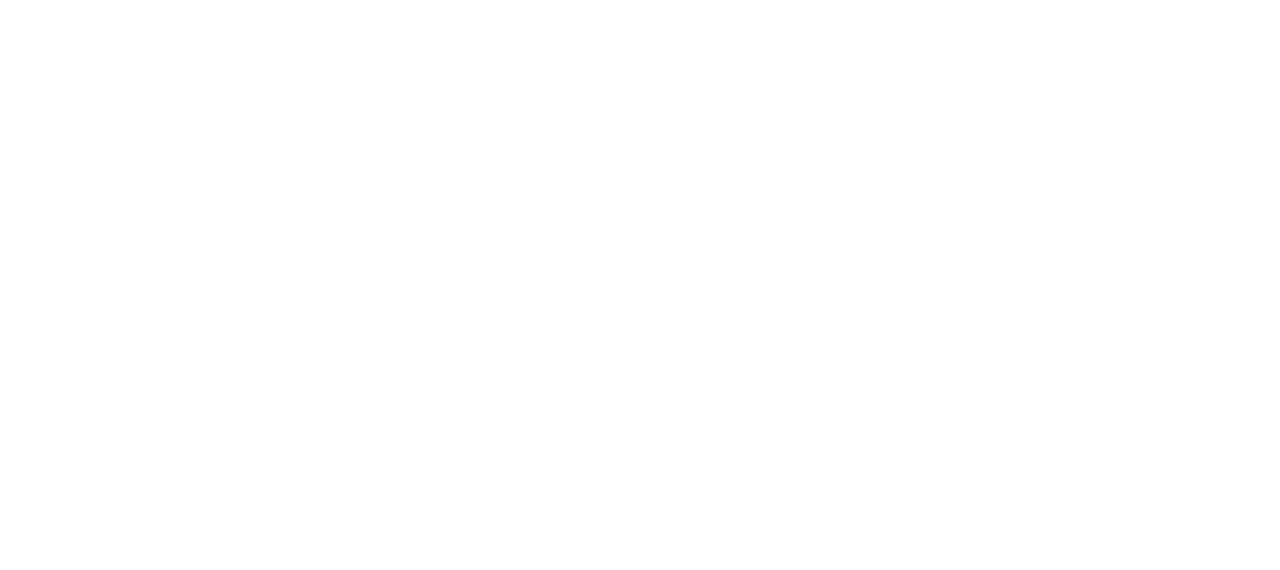
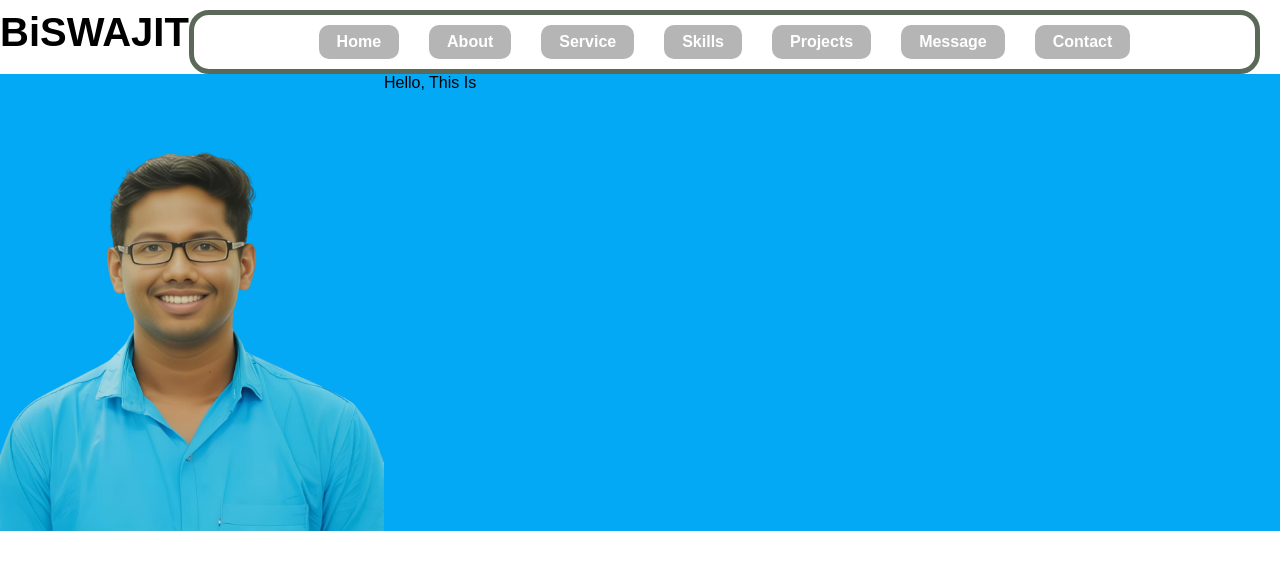
Before and after one commit to Biswajit-Sardar/Portfolio, a plain HTML site: page index.html in a window 1280 px wide. Drawn offline with Linux system fonts and the light colour scheme.

Commit message:
Refactor navigation styles and add initial HTML structure

```diff
--- a/css/style.css
+++ b/css/style.css
@@ -23,6 +23,8 @@ nav{
     display: flex;
     margin-top: 10px;
 
+}.nav-box{
+    overflow: visible;
 }
 .nav-box{
     display: flex;
@@ -35,30 +37,88 @@ nav{
     padding: 10px;
     padding-right: 40px;
     padding-left: 40px;
-
     justify-content: center;
+    width: 100%;
 
 }
 
 .nav-box a{
-    background-color: rgb(181, 181, 181);
-    color: rgb(255, 255, 255);
-    margin: 0 20px;
-    padding: 5px 10px;
-    border: 2px solid rgb(183, 183, 183);
+    position: relative;
+    padding: 8px 18px;
+    margin: 0 15px;
+    color: #fff;
+    background: #b5b5b5;
     border-radius: 10px;
-    text-align: center;
+    text-decoration: none;
     font-weight: 600;
-    transition: all 0.6s linear;
+    overflow: visible;
+    z-index: 1;
+}
+
+.nav-box a::before{
+    content: "";
+    position: absolute;
+    inset: -4px;
+    background: linear-gradient(
+        90deg,
+        #03a9f4,
+        #f441a5,
+        #ffeb3b,
+        #03a9f4
+    );
+    background-size: 400%;
+    border-radius: 14px;
+    z-index: -1;
+    opacity: 0;
+}
+
+.nav-box a::after{
+    content: "";
+    position: absolute;
+    inset: -6px;
+    background: linear-gradient(
+        90deg,
+        #03a9f4,
+        #f441a5,
+        #ffeb3b,
+        #03a9f4
+    );
+    background-size: 400%;
+    filter: blur(18px);
+    border-radius: 14px;
+    z-index: -2;
+    opacity: 0;
+}
+
+.nav-box a:hover::before,
+.nav-box a:hover::after{
+    opacity: 1;
+    animation: glow 6s linear infinite;
 }
 
 .nav-box a:hover{
-    background-color: rgb(255, 255, 255);
-    color:rgb(91, 105, 89);
-    margin: 0 20px;
-    padding: 5px 10px;
-    border: 2px solid rgb(91, 105, 89);
-    border-radius: 10px;
-    text-align: center;
-    font-weight: 600;
+    background: #fff;
+    color: #000;
 }
+
+/* animation */
+@keyframes glow{
+    0%{ background-position: 0%; }
+    100%{ background-position: 400%; }
+}
+
+/*
+.big-box{
+    display: block;
+
+}
+*/
+.big-box1{
+    display: flex;
+    background-color: #03a9f4;
+}
+.big-box1 img{
+    width: 30%;
+    height: auto;
+
+}
--- a/index.html
+++ b/index.html
@@ -0,0 +1,33 @@
+<!DOCTYPE html>
+<html lang="en">
+<head>
+    <meta charset="UTF-8">
+    <meta name="viewport" content="width=device-width, initial-scale=1.0">
+    <title>Document</title>
+    <link rel="stylesheet" href="css/style.css">
+</head>
+<body>
+    <div class="big-box"><!--Starting nava bar-->
+    <nav>
+        <div class="logo">BiSWAJIT</div>
+
+        <div class="nav-box">
+            <a href="#">Home</a>
+            <a href="#">About</a>
+            <a href="#">Service</a>
+            <a href="#">Skills</a>
+            <a href="#">Projects</a>
+            <a href="#">Message</a>
+            <a href="#">Contact</a>
+        </div>
+    </nav>
+    <div class="big-box1">
+        <img src="img/mypic1.png" alt="">
+        <div class="big-box2">Hello, This is</div>
+    </div>
+    </div>
+
+
+
+</body>
+</html>
```
